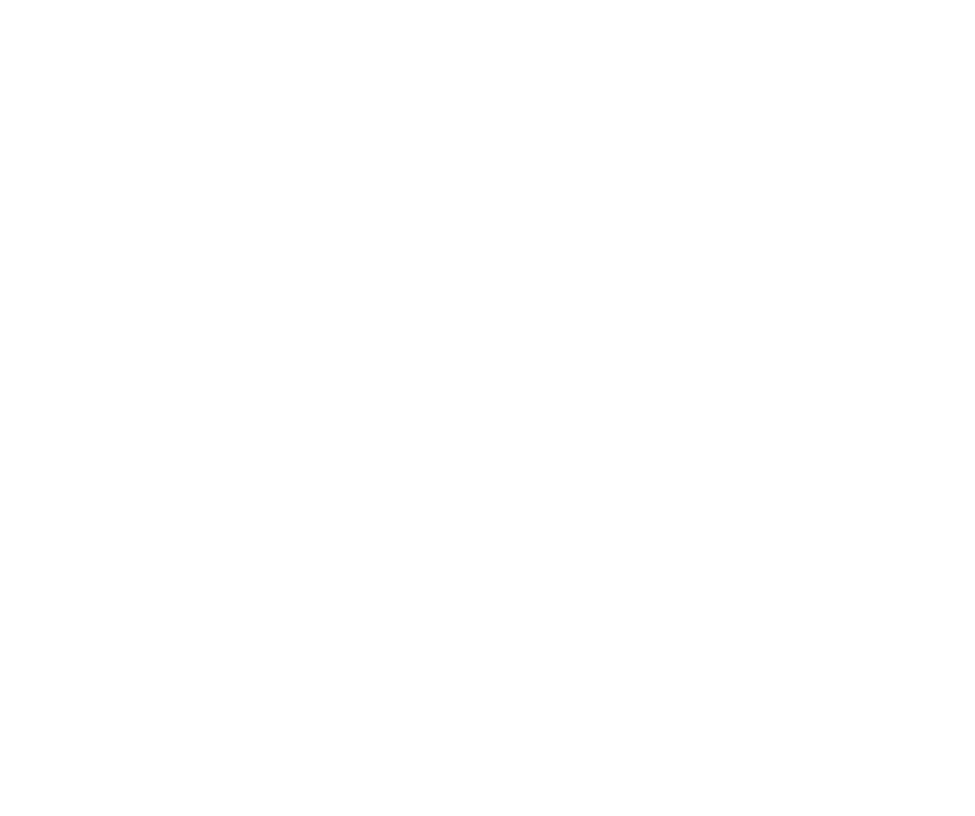
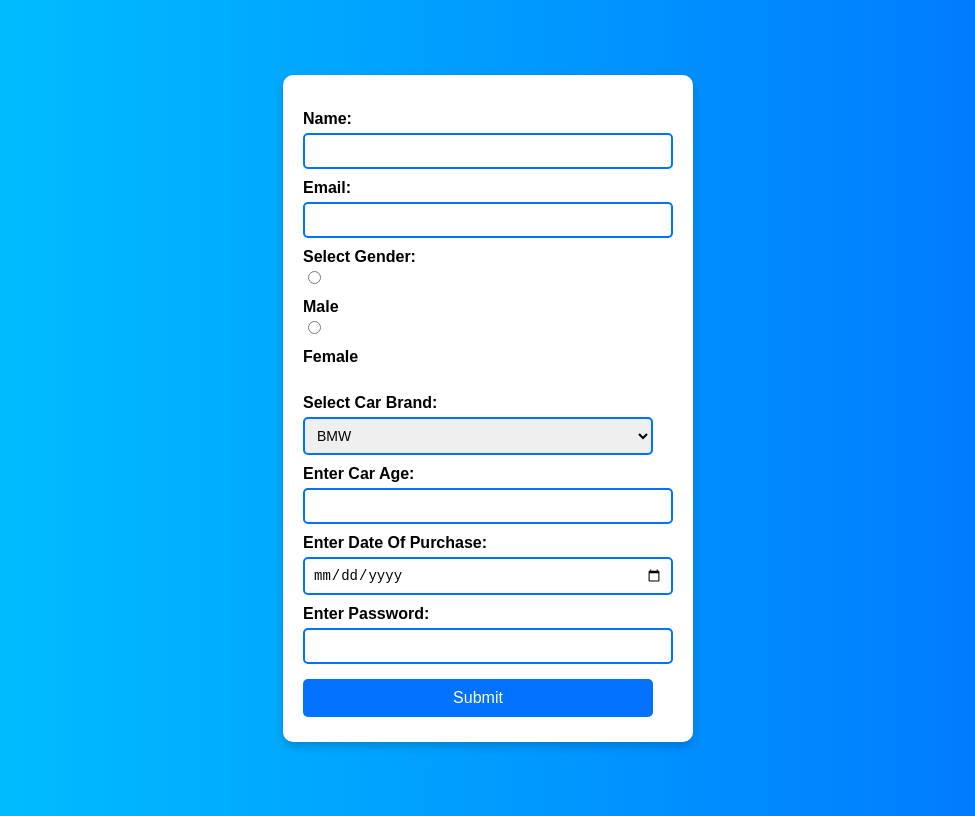
Before and after one commit to acciojob/car-insurance-form-Pranav-7302, a website: page main.html in a window 1280 px wide. Shown: the whole page, without its empty margins (152-1127 px from the left). Drawn offline with Linux system fonts and the light colour scheme.

Commit message:
Question Solved

```diff
--- a/main.html
+++ b/main.html
@@ -8,6 +8,45 @@
 
 <body>
 	<!-- the entire body must be written by student -->
+	 <form action="" method="post">
+		<label for="name">Name:</label>
+		<input type="text" id="name" required>
+		<br>
+
+		<label for="email">Email:</label>
+		<input type="email" id="email" required>
+		<br>
+
+		<label for="gender">Select Gender:</label>
+		<input type="radio" name="male" id="gender" required>
+		<label for="gender">Male</label>
+		<input type="radio" name="female" id="gender">
+		<label for="gender">Female</label>
+		<br>
+
+		<label for="cars">Select Car Brand:</label>
+		<select name="cars" id="cars">
+			<option value="bmw">BMW</option>
+			<option value="audi">AUDI</option>
+			<option value="mercedez">MERCEDEZ</option>
+		</select>
+		<br>
+
+		<label for="carage">Enter Car Age:</label>
+		<input type="number" name="carage" id="carage" required>
+		<br>
+
+		<label for="dop">Enter Date Of Purchase:</label>
+		<input type="date" id="dop" required>
+		<br>
+
+		<label for="password">Enter Password:</label>
+		<input type="password" id="password" required>
+		<br>
+
+		<button type="submit" id="submit">Submit</button>
+
+	 </form>
     <script type="text/javascript" src="./script.js">
 </script>
 
--- a/styles.css
+++ b/styles.css
@@ -1,2 +1,63 @@
 
-/* Your CSS Code here. */
+/* Your CSS Code here. *//* Apply styles to the entire page */
+body {
+    font-family: Arial, sans-serif;
+    background: linear-gradient(to right, #00c6ff, #0072ff);
+    height: 100vh;
+    display: flex;
+    justify-content: center;
+    align-items: center;
+}
+
+/* Style the form container */
+form {
+    background: #fff;
+    padding: 25px 40px 25px 20px;
+    border-radius: 10px;
+    box-shadow: 0px 4px 10px rgba(0, 0, 0, 0.2);
+    width: 350px;
+}
+
+/* Style labels */
+label {
+    font-size: 16px;
+    font-weight: bold;
+    display: block;
+    margin-top: 10px;
+}
+
+/* Style inputs and select */
+input, select {
+    width: 100%;
+    padding: 8px;
+    margin-top: 5px;
+    border: 2px solid #0072ff;
+    border-radius: 5px;
+    font-size: 14px;
+    outline: none;
+}
+
+/* Style radio buttons inline */
+input[type="radio"] {
+    width: auto;
+    margin-right: 5px;
+}
+
+/* Style the submit button */
+button {
+    background: #0072ff;
+    color: white;
+    border: none;
+    padding: 10px;
+    width: 100%;
+    margin-top: 15px;
+    border-radius: 5px;
+    font-size: 16px;
+    cursor: pointer;
+    transition: 0.3s;
+}
+
+/* Button hover effect */
+button:hover {
+    background: #0056b3;
+}
```
